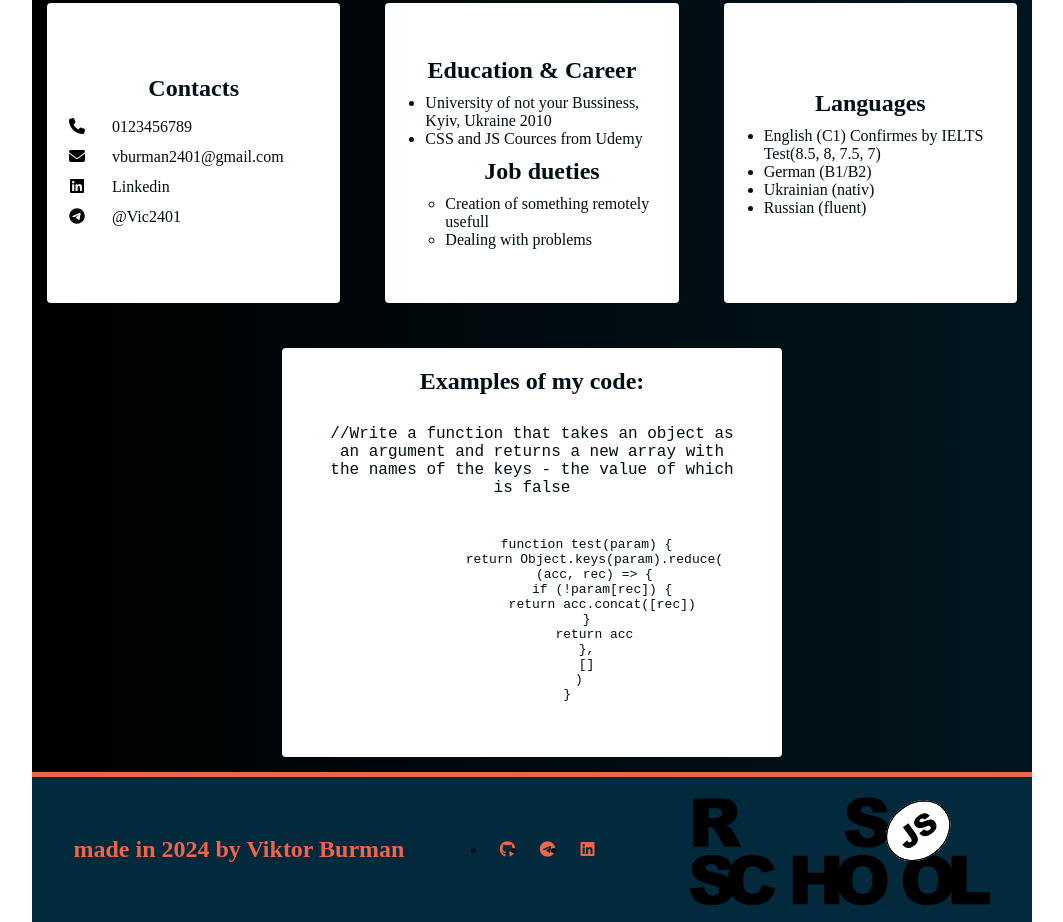
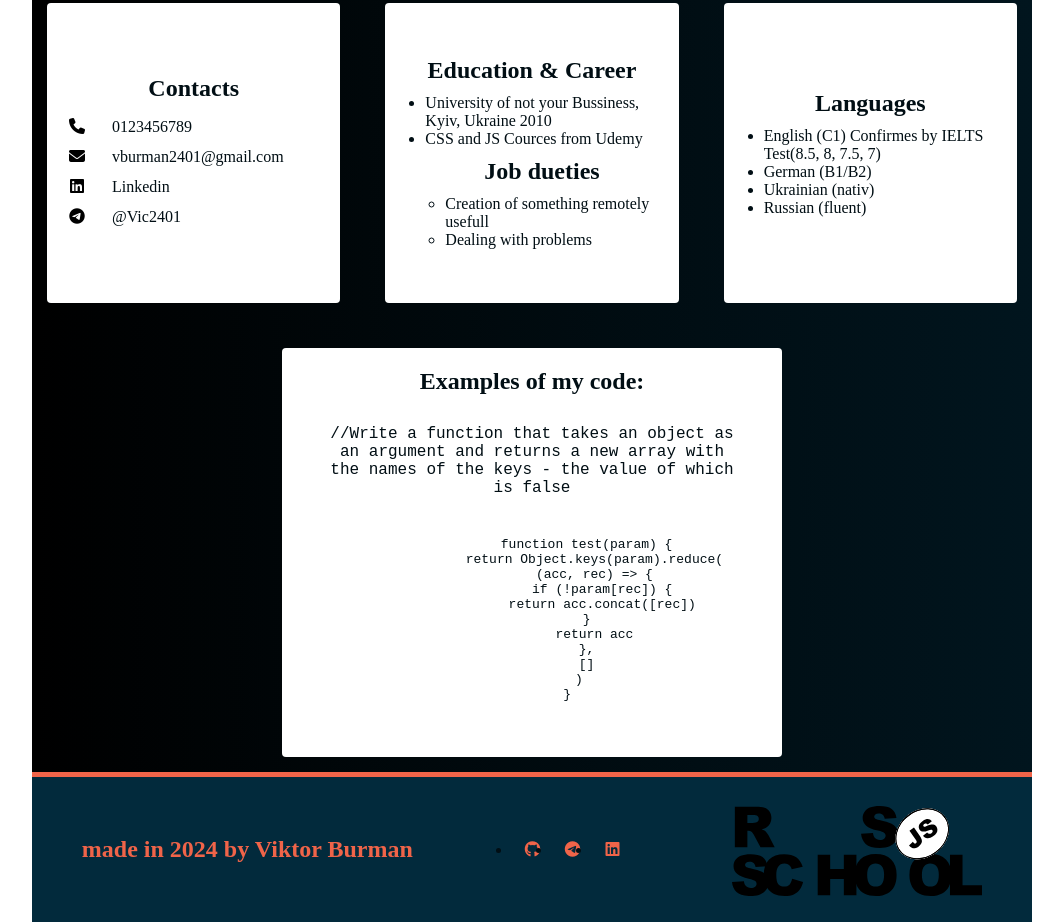
Before and after one commit to Vic2401/rsschool-cv, a plain HTML site: page index.html in a window 1280 px wide. Shown: the part 317-1239 px from the top of the page, without its empty margins (108-1171 px from the left). Drawn offline with Linux system fonts and the light colour scheme.

Commit message:
fix: footer css

```diff
--- a/style.css
+++ b/style.css
@@ -208,3 +208,12 @@ pre {
 .footer nav li {
   padding: 10px;
 }
+
+.rs-school-logo {
+  max-width: 25%;
+}
+
+.rs-school-logo a {
+  color: #f06449;
+  /* font-size: 50px; */
+}
```
